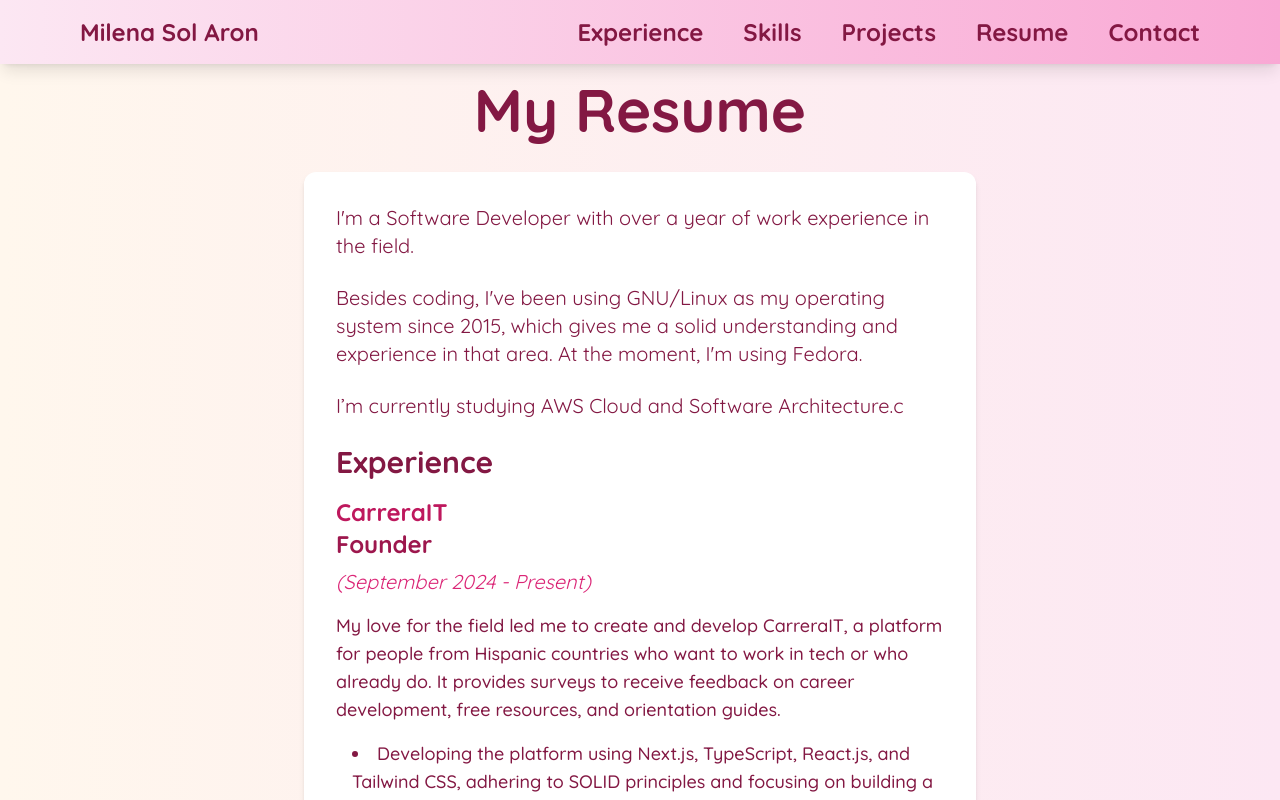
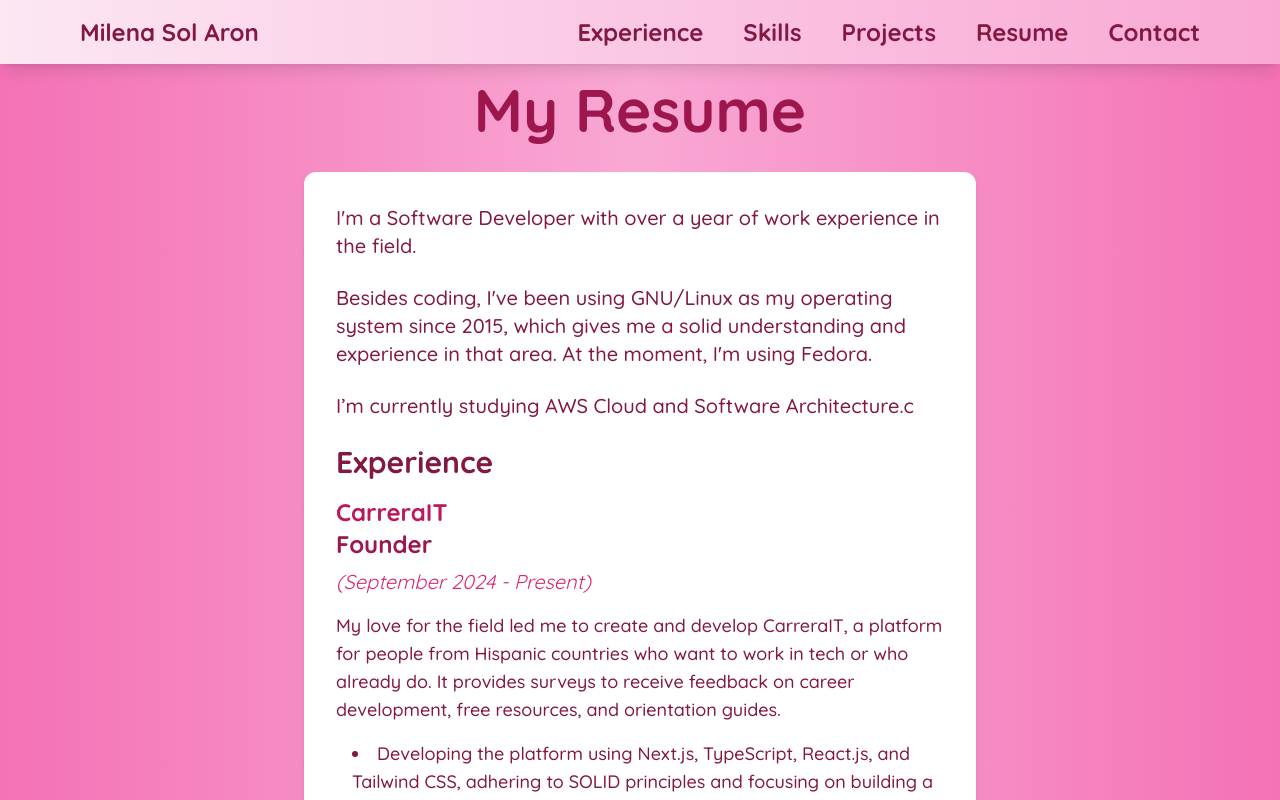
Before and after one commit to aronmilenait/portfolio, a Next.js app in the folder portfolio/: page /resume in a window 1280 px wide. Shown: the top 800 px of the page. Built offline with nearby package versions, Linux system fonts and the light colour scheme.

Commit message:
Change the resume's colors.

```diff
--- a/portfolio/src/app/resume/page.tsx
+++ b/portfolio/src/app/resume/page.tsx
@@ -1,5 +1,5 @@
 export default function About() {
-  const paragraphClasses = "text-lg md:text-xl leading-relaxed";
+  const paragraphClasses = "font-medium text-lg md:text-xl leading-relaxed";
   const titleClasses = "font-bold text-3xl md:text-3xl mb-2 text-pink-900";
   const jobTitleClasses = "font-bold text-2xl md:text-2xl text-pink-700 mt-4";
   const jobRoleClasses = "font-bold text-2xl md:text-2xl text-pink-800 mb-2";
@@ -7,8 +7,8 @@ export default function About() {
   const responsibilityClasses = "font-medium text-lg md:text-lg mt-4";
 
   return (
-    <section className="mt-8 bg-gradient-to-r from-orange-50 to-pink-100 flex flex-col justify-center items-center p-4 text-pink-900">
-      <h1 className="font-bold text-4xl md:text-6xl m-8">My Resume</h1>
+    <section className="mt-8 bg-gradient-to-r from-pink-400 via-pink-300 to-pink-400 flex flex-col justify-center items-center p-4 text-pink-900">
+      <h1 className="font-bold text-pink-800 text-4xl md:text-6xl m-8">My Resume</h1>
       <div className="space-y-6 max-w-2xl bg-white p-8 rounded-xl shadow-md">
         {/* About */}
         <p className={paragraphClasses}>
```
